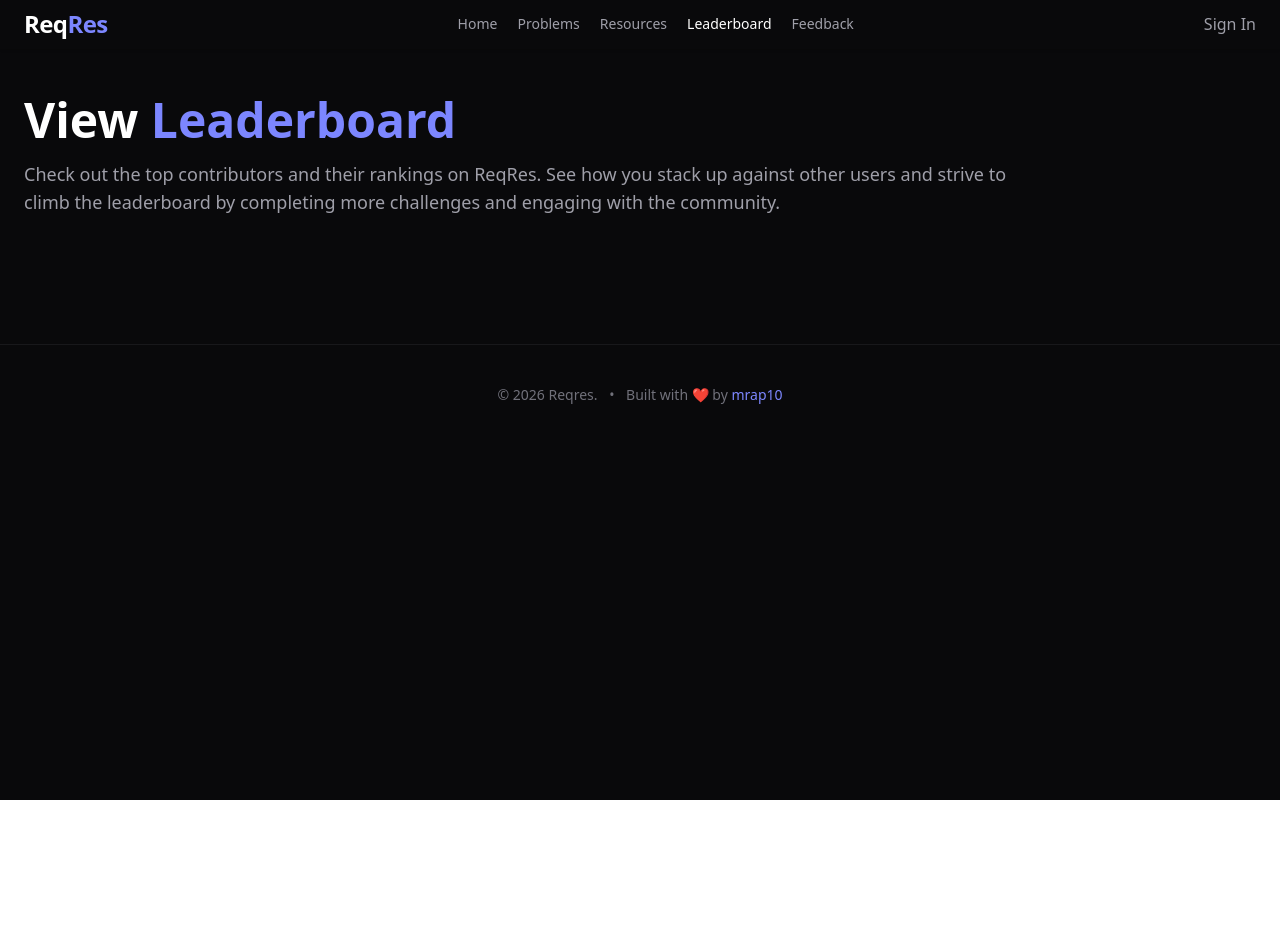
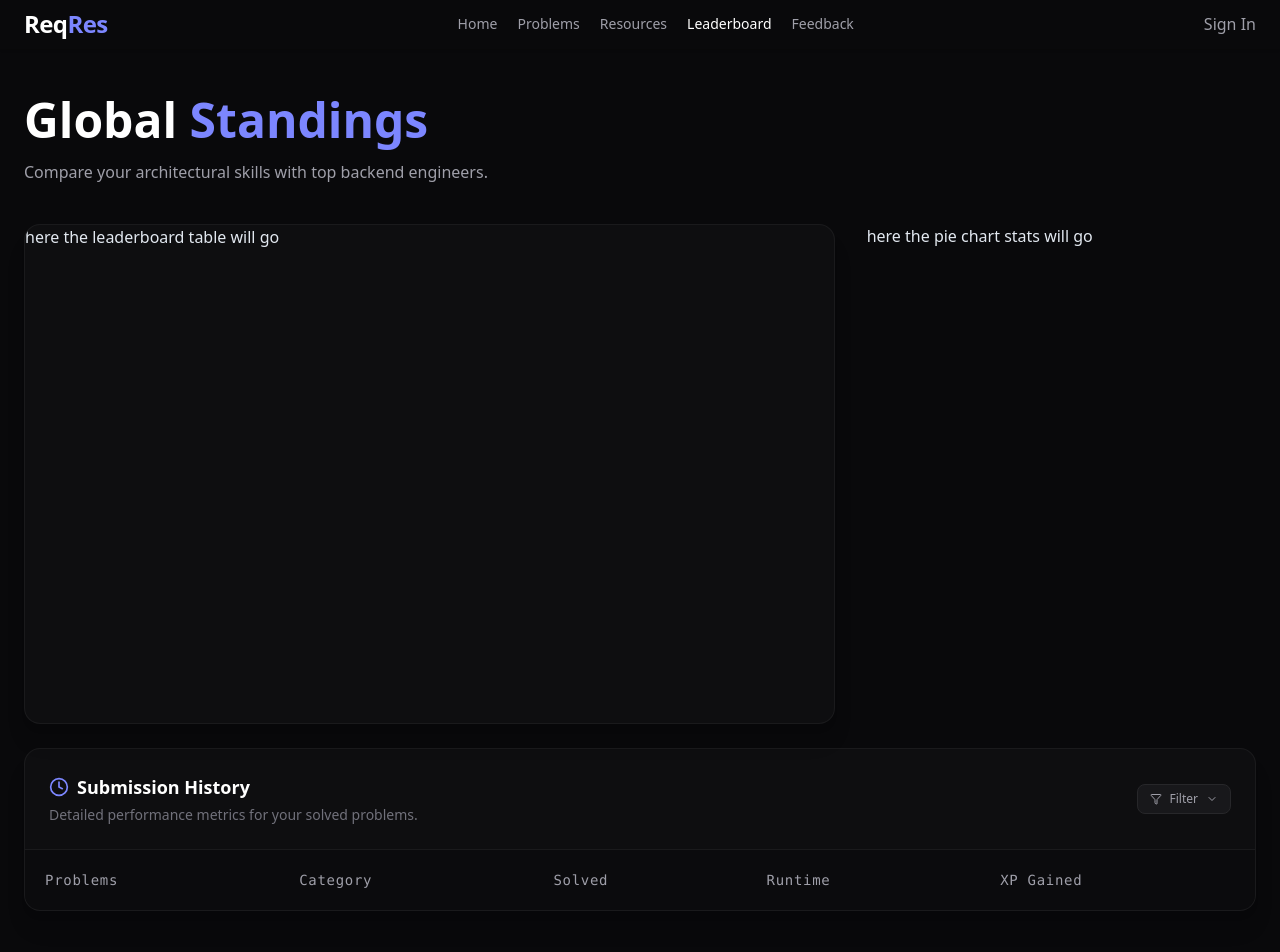
Before and after one commit to mrap10/ReqRes, a Next.js app in the folder apps/web/: page /leaderboard in a window 1280 px wide. Shown: the top 952 px of the page. Before the commit the page ends 800 px from the top, so only its background shows below. Built offline with nearby package versions, Linux system fonts and the light colour scheme.

Commit message:
feat: add leaderboard, stats page ui outline

```diff
--- a/apps/web/app/leaderboard/page.tsx
+++ b/apps/web/app/leaderboard/page.tsx
@@ -1,3 +1,4 @@
+import { ChevronDown, Clock, Filter } from "lucide-react";
 import Footer from "../../components/Footer";
 import Navbar from "../../components/Navbar";
 
@@ -6,19 +7,61 @@ export default function LeaderboardPage() {
     <div className="bg-zinc-950 min-h-screen text-slate-200 selection:bg-indigo-500/30 selection:text-indigo-200 font-sans">
       <Navbar />
       <main className="max-w-7xl mx-auto px-6 pt-24 pb-20">
-        <div className="mb-12 flex flex-row justify-between items-center gap-6">
+        <div className="mb-6 flex flex-row justify-between items-center gap-6">
           <div className="max-w-5xl">
             <h1 className="text-3xl md:text-5xl font-bold text-white mb-4">
-              View <span className="text-indigo-400">Leaderboard</span>
+              Global <span className="text-indigo-400">Standings</span>
             </h1>
-            <p className="text-zinc-400 text-lg">
-              Check out the top contributors and their rankings on ReqRes. See how you stack up
-              against other users and strive to climb the leaderboard by completing more challenges
-              and engaging with the community.
+            <p className="text-zinc-400 mb-4">
+              Compare your architectural skills with top backend engineers.
             </p>
           </div>
         </div>
-        <div>{/* Leaderboard content goes here */}</div>
+
+        <div className="grid lg:grid-cols-3 gap-8 h-auto lg:h-[500px] mb-6">
+          <div className="lg:col-span-2 bg-zinc-900/40 border border-white/5 rounded-2xl flex flex-col overflow-hidden shadow-xl">
+            {/* Leaderboard Table Placeholder */}
+            here the leaderboard table will go
+          </div>
+
+          <div className="flex flex-col gap-6">here the pie chart stats will go</div>
+        </div>
+
+        <div className="bg-zinc-900/40 border border-white/5 rounded-2xl overflow-hidden shadow-xl">
+          <div className="p-6 border-b border-white/5 flex items-center justify-between">
+            <div>
+              <h3 className="text-lg font-bold text-white flex items-center gap-2">
+                <Clock className="w-5 h-5 text-indigo-400" />
+                Submission History
+              </h3>
+              <p className="text-sm text-zinc-500 mt-1">
+                Detailed performance metrics for your solved problems.
+              </p>
+            </div>
+
+            {/* will add functionality later */}
+            <button className="flex items-center gap-2 text-xs font-medium cursor-pointer text-zinc-400 hover:text-white bg-zinc-900 border border-zinc-800 px-3 py-1.5 rounded-lg transition-colors">
+              <Filter className="w-3 h-3" /> Filter <ChevronDown className="w-3 h-3" />
+            </button>
+          </div>
+
+          <div className="overflow-x-auto">
+            <table className="w-full text-left">
+              <thead className="bg-zinc-950/50 text-sm font-mono text-zinc-400 tracking-wider">
+                <tr>
+                  <th className="p-5 font-medium">Problems</th>
+                  <th className="p-5 font-medium">Category</th>
+                  <th className="p-5 font-medium">Solved</th>
+                  <th className="p-5 font-medium">Runtime</th>
+                  <th className="p-5 font-medium">XP Gained</th>
+                </tr>
+              </thead>
+              <tbody>
+                <tr></tr>
+              </tbody>
+            </table>
+          </div>
+        </div>
       </main>
       <Footer />
     </div>
```
